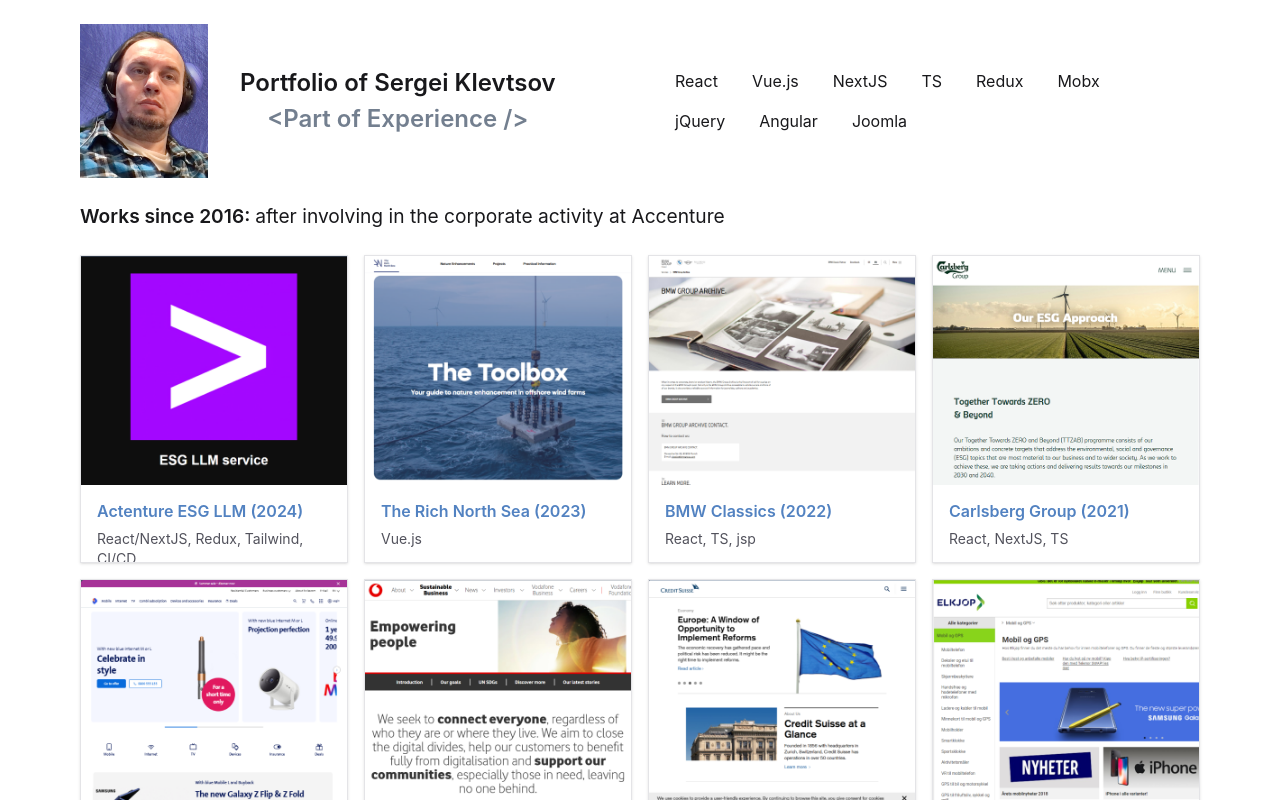
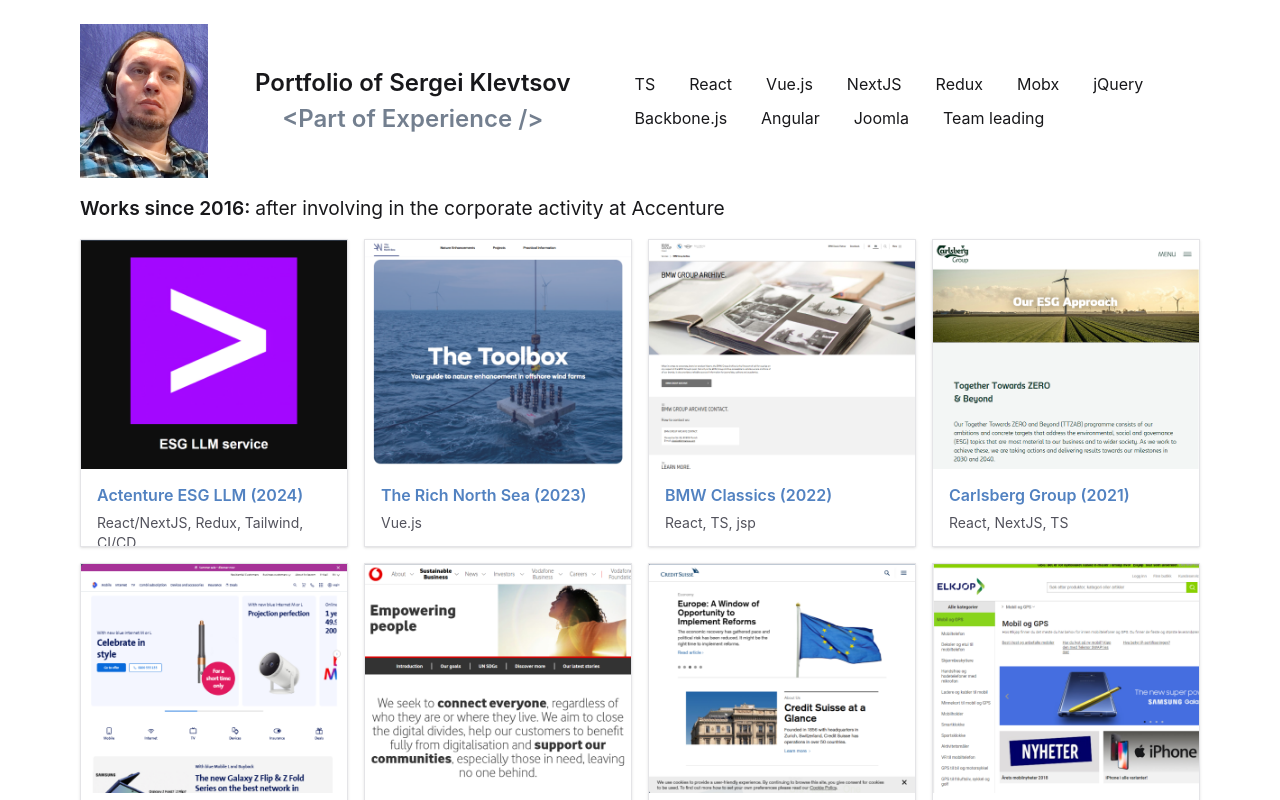
Before and after one commit to srgg6701/srgg6701.github.io, a React (Vite) app: page / in a window 1280 px wide. Shown: the top 800 px of the page. Built offline with nearby package versions, Linux system fonts and the light colour scheme.

Commit message:
Improving styles

```diff
--- a/src/components/header.tsx
+++ b/src/components/header.tsx
@@ -6,15 +6,17 @@ export default function Header({ pathname }: { pathname: string }) {
 
   console.log(filters.size, filters);
   const skills: Filter[] = [
+    "TS",
     "React",
     "Vue.js",
     "NextJS",
-    "TS",
     "Redux",
     "Mobx",
     "jQuery",
+    "Backbone.js",
     "Angular",
     "Joomla",
+    "Team leading",
   ];
   const pathAboutStr = "/about";
   const partOf = pathname === pathAboutStr ? "Life" : "Portfolio";
@@ -46,10 +48,9 @@ export default function Header({ pathname }: { pathname: string }) {
   return (
     <header className='top-0 z-10 bg-white/70 pt-6 relative'>
       <h1 className='flex gap-8 items-center'>
-        <div className='flex text-center flex-wrap'>
+        <div className='flex text-center flex-wrap md:flex-nowrap items-center'>
           {pathname === "/" && (
             <img
-              className='md:mr-8 m-auto'
               src='/images/teams.png'
               width='128'
             />
@@ -60,7 +61,13 @@ export default function Header({ pathname }: { pathname: string }) {
             <span className='txtBorderColor'>&lt;Part of Experience /&gt;</span>
           </div>
           {pathname === "/" && (
-            <div className='m-auto p-6 text-left max-w-[600px] md:pl-[8vw]'>
+            <div className='
+              flex
+              flex-wrap
+              w-full
+              md:w-[52%]
+              mt-6
+              md:mt-0'>
               {
                 skills.map((skill) => (
                   <span
@@ -79,6 +86,7 @@ export default function Header({ pathname }: { pathname: string }) {
         {pathname === pathAboutStr && (
           <>
             <img
+              style={{aspectRatio: "128/154"}}
               onClick={() => {
                 location.href = "/images/la-sagrada-familia.jpg";
               }}
--- a/src/data/items.ts
+++ b/src/data/items.ts
@@ -10,15 +10,17 @@ export type Item = {
 
 export type Filter =
   | "all"
+  | "TS"
   | "React"
   | "Vue.js"
   | "NextJS"
-  | "TS"
   | "Redux"
   | "Mobx"
   | "jQuery"
+  | "Backbone.js"
   | "Angular"
-  | "Joomla";
+  | "Joomla"
+  | "Team leading";
 
 type PortfolioState = { filters: Set<Filter>; toggleFilter: (f: Filter) => void, clearFilters: () => void };
 
--- a/src/index.css
+++ b/src/index.css
@@ -13,7 +13,8 @@ h1 {
 h2 {
   font-size: 1.2rem;
   font-weight: 600;
-  line-height: 4;
+  line-height: 1.5;
+  margin: 1rem 0;
 }
 main article .image-box {
   background-size: contain;
@@ -53,9 +54,9 @@ main article .image-box {
   display: inline-block;
   font-weight: normal;
   font-size: 1rem;
-  margin: 0 1px;
+  height: 2rem;
+  margin: 1px;
   padding: 0.25rem 1rem;
-  line-height: 2;
 }
 .skill:hover {
   cursor: pointer;
```
Also changed, not shown: 1 other file (tests, documents, lock files or other folders).
